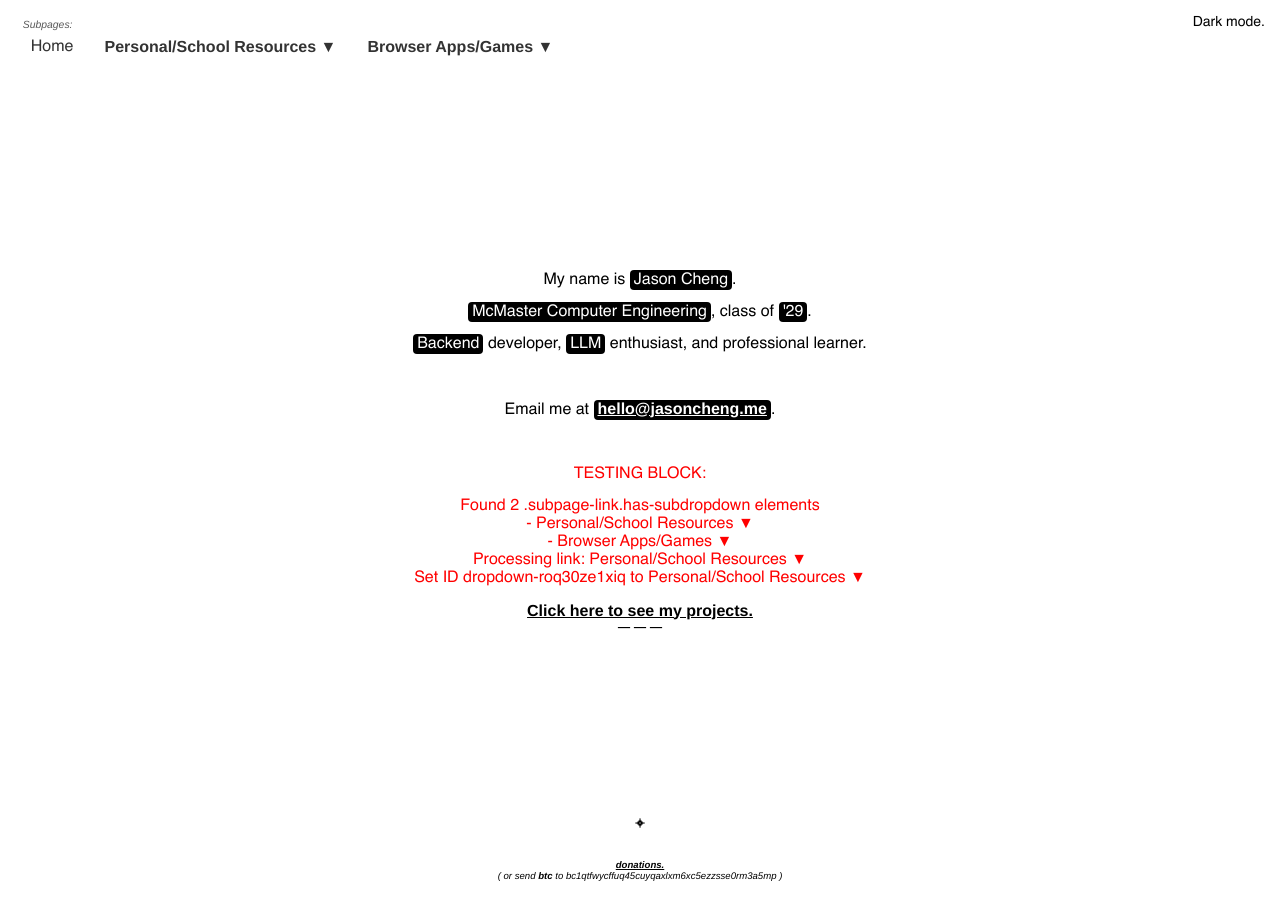
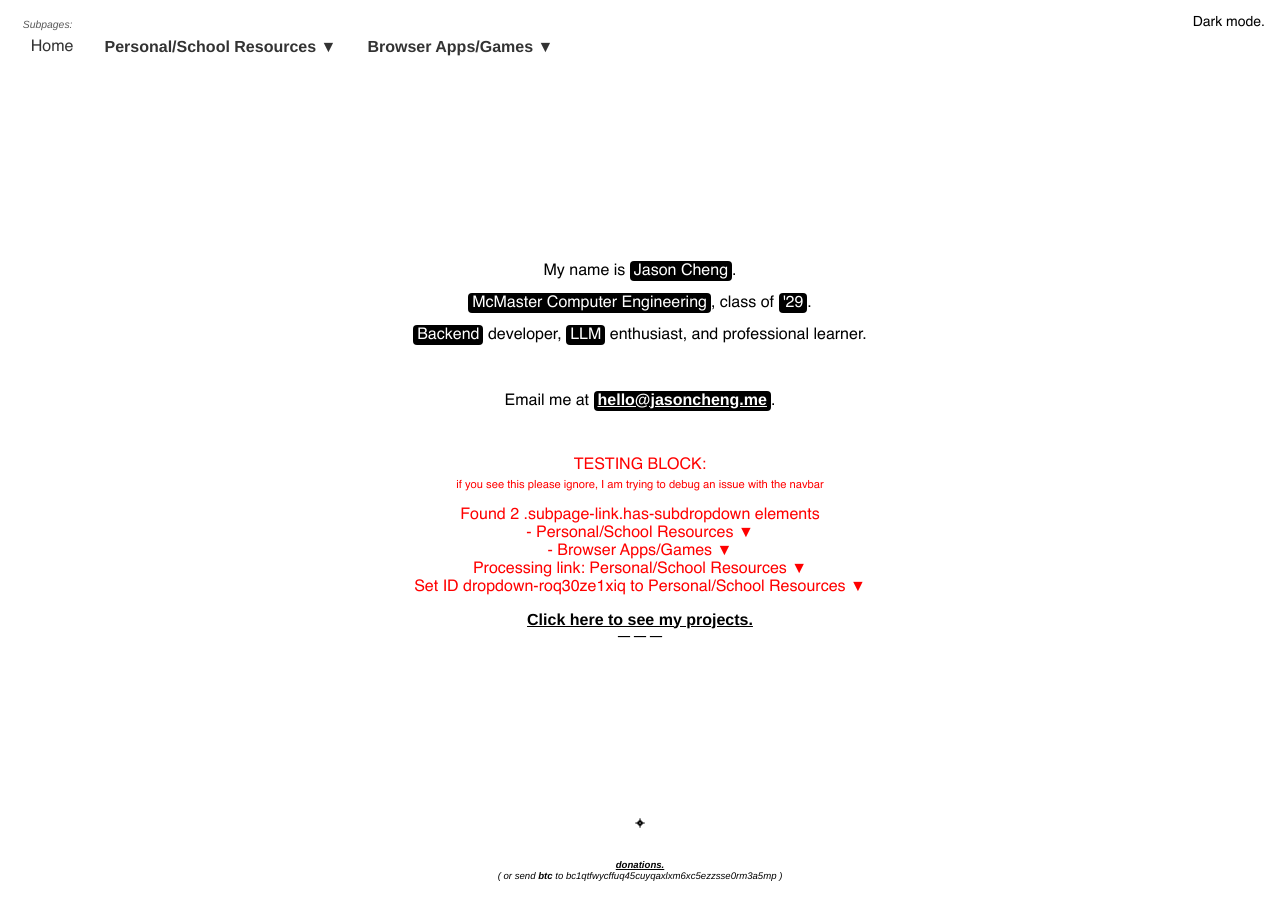
Before and after one commit to 71cj34/71cj34.github.io, a Jekyll site: the page index.html, which Jekyll copies as it is, in a window 1280 px wide. Built offline with Jekyll 4.4.1, drawn with Linux system fonts in a browser that asks for light colours; part of the change alters nothing that is shown.

```diff
--- a/assets/subpages.js
+++ b/assets/subpages.js
@@ -128,26 +128,23 @@ document.addEventListener('DOMContentLoaded', function() {
             }
 
                         // Function to calculate and store dropdown dimensions and position data
-            function calculateDropdownData() {
+            function calculateDropdownData(link, subdropdown) {
                 test.innerHTML += `calculateDropDownData called for iter: ${link.textContent.trim()}<br>`;
                 subdropdown.style.display = 'block';
                 subdropdown.style.visibility = 'hidden';
 
-                const parentRect = subdropdown.offsetParent?.getBoundingClientRect() || header.getBoundingClientRect(); // Fallback to header
+                const parentRect = subdropdown.offsetParent?.getBoundingClientRect() || header.getBoundingClientRect();
 
+                const dropdownId = link.getAttribute('dropdown-id');
                 dropdownData[dropdownId] = {
                     dropdownRect: subdropdown.getBoundingClientRect(),
-                    // parentRect: subdropdown.offsetParent.getBoundingClientRect(),
                     parentRect: parentRect,
                     linkRect: link.getBoundingClientRect(),
                 };
 
-
                 subdropdown.style.display = 'none';
                 subdropdown.style.visibility = 'visible';
                 return dropdownData[dropdownId];
-
-
             }
 
             document.querySelectorAll('.subpage-link.has-subdropdown').forEach(link => {
--- a/index.html
+++ b/index.html
@@ -52,6 +52,7 @@
 
                <div style="color: red">
             <p>TESTING BLOCK:</p>
+            <p style="font-size: 0.7em; margin-top:-10px">if you see this please ignore, I am trying to debug an issue with the navbar</p>
             <p id="testtest"></p>
                </div>
 
```
